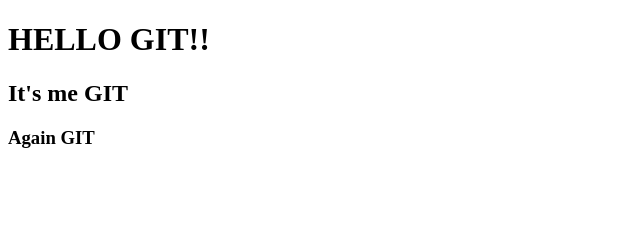
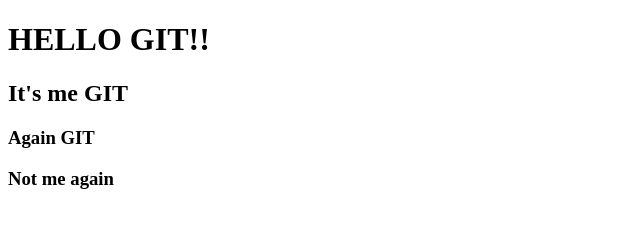
Before and after one commit to yaminyt/Second-Class, a plain HTML site: page index.html in a window 1280 px wide. Shown: the whole page, without its empty margins (0-640 px from the left). Drawn offline with Linux system fonts and the light colour scheme.

Commit message:
newbranch

```diff
--- a/index.html
+++ b/index.html
@@ -10,5 +10,6 @@
     <h1> HELLO GIT!! </h1>
     <h2> It's me GIT </h2>
     <h3> Again GIT </h3>
+    <h3> Not me again</h3>
 </body>
 </html>
```
